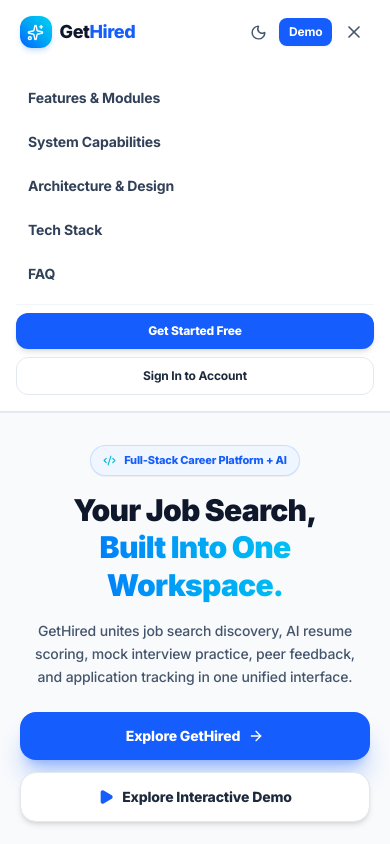
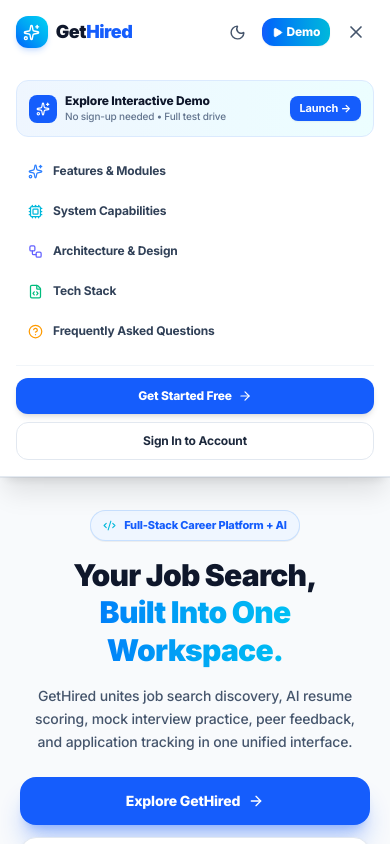
Before and after one commit to pohh09/gethired-ai-career-platform, a React (Vite) app in the folder client/: page / in a window 390 px wide. Both pictures are taken after a click on the button 354 px from the left and 32 px from the top of the page. Shown: the top 844 px of the page. Built offline with nearby package versions, Linux system fonts and the light colour scheme; no server answers.

Commit message:
feat(ui): improve mobile responsiveness for landing page and dashboard navbar

```diff
--- a/client/src/components/layout/NotificationDropdown.tsx
+++ b/client/src/components/layout/NotificationDropdown.tsx
@@ -82,7 +82,7 @@
             animate={{ opacity: 1, y: 0, scale: 1 }}
             exit={{ opacity: 0, y: 8, scale: 0.95 }}
             transition={{ duration: 0.14 }}
-            className="absolute right-0 mt-2 w-80 sm:w-96 rounded-2xl border border-slate-200/80 dark:border-slate-800 bg-white/95 dark:bg-slate-900/95 backdrop-blur-md shadow-xl py-2 z-50 overflow-hidden"
+            className="absolute -right-12 sm:right-0 mt-2 w-[calc(100vw-1.5rem)] max-w-sm rounded-2xl border border-slate-200/80 dark:border-slate-800 bg-white/95 dark:bg-slate-900/95 backdrop-blur-md shadow-xl py-2 z-50 overflow-hidden"
           >
             <div className="flex items-center justify-between px-4 py-2.5 border-b border-slate-100 dark:border-slate-800">
               <div className="flex items-center gap-2">
--- a/client/src/components/layout/ProfileDropdown.tsx
+++ b/client/src/components/layout/ProfileDropdown.tsx
@@ -88,7 +88,7 @@
             animate={{ opacity: 1, y: 0, scale: 1 }}
             exit={{ opacity: 0, y: 8, scale: 0.95 }}
             transition={{ duration: 0.14 }}
-            className="absolute right-0 mt-2 w-56 rounded-2xl border border-slate-200/80 dark:border-slate-800 bg-white/95 dark:bg-slate-900/95 backdrop-blur-md shadow-xl py-2 z-50 overflow-hidden"
+            className="absolute right-0 mt-2 w-56 max-w-[calc(100vw-1.5rem)] rounded-2xl border border-slate-200/80 dark:border-slate-800 bg-white/95 dark:bg-slate-900/95 backdrop-blur-md shadow-xl py-2 z-50 overflow-hidden"
           >
             <div className="px-4 py-3 border-b border-slate-100 dark:border-slate-800">
               <p className="text-xs font-bold text-slate-900 dark:text-slate-100">
--- a/client/src/pages/LandingPage.tsx
+++ b/client/src/pages/LandingPage.tsx
@@ -30,6 +30,7 @@
   X,
   Users,
   Flame,
+  HelpCircle,
 } from "lucide-react";
 import { useUIStore } from "../store/uiStore";
 
@@ -291,13 +292,13 @@
   return (
     <div className="min-h-screen bg-slate-50 dark:bg-slate-950 text-slate-900 dark:text-slate-100 transition-colors duration-200 overflow-x-hidden">
       {/* Navigation Header */}
-      <header className="sticky top-0 z-40 bg-white/90 dark:bg-slate-900/90 backdrop-blur-md border-b border-slate-200/80 dark:border-slate-800">
-        <div className="w-[92%] sm:w-[90%] max-w-[1750px] mx-auto px-1 sm:px-4 h-16 flex items-center justify-between">
-          <Link to="/landing" className="flex items-center gap-2 sm:gap-2.5">
+      <header className="sticky top-0 z-40 bg-white/90 dark:bg-slate-900/90 backdrop-blur-md border-b border-slate-200/80 dark:border-slate-800 transition-colors">
+        <div className="w-[94%] sm:w-[90%] max-w-[1750px] mx-auto px-1 sm:px-4 h-16 flex items-center justify-between">
+          <Link to="/landing" className="flex items-center gap-2 sm:gap-2.5 shrink-0">
             <div className="h-8 w-8 sm:h-9 sm:w-9 rounded-xl bg-gradient-to-tr from-blue-600 via-sky-500 to-cyan-400 text-white flex items-center justify-center font-extrabold text-base shadow-md shadow-blue-500/20 shrink-0">
               <Sparkles size={17} />
             </div>
-            <span className="text-lg sm:text-xl font-extrabold text-slate-900 dark:text-slate-100 tracking-tight">
+            <span className="text-lg sm:text-xl font-black text-slate-900 dark:text-slate-100 tracking-tight">
               Get
               <span className="text-blue-600 dark:text-cyan-400">Hired</span>
             </span>
@@ -341,7 +342,7 @@
           </div>
 
           {/* Desktop CTA & Theme Controls */}
-          <div className="hidden sm:flex items-center gap-2.5 sm:gap-3">
+          <div className="hidden sm:flex items-center gap-2.5 sm:gap-3 shrink-0">
             <button
               type="button"
               onClick={() => setTheme(theme === "dark" ? "light" : "dark")}
@@ -352,13 +353,13 @@
             </button>
             <Link
               to="/login"
-              className="px-3 sm:px-4 py-2 rounded-xl text-xs font-bold text-slate-700 dark:text-slate-300 hover:bg-blue-50 dark:hover:bg-slate-800 transition-colors"
+              className="px-3.5 py-2 rounded-xl text-xs font-extrabold text-slate-700 dark:text-slate-300 hover:bg-slate-100 dark:hover:bg-slate-800 transition-colors"
             >
               Sign In
             </Link>
             <Link
               to="/demo"
-              className="px-3.5 sm:px-4 py-2 rounded-xl bg-blue-600 hover:bg-blue-500 text-white text-xs font-bold shadow-md shadow-blue-600/30 flex items-center gap-1.5 transition-all"
+              className="px-4 py-2 rounded-xl bg-blue-600 hover:bg-blue-500 text-white text-xs font-extrabold shadow-md shadow-blue-600/30 flex items-center gap-1.5 transition-all"
             >
               <span>Explore Demo</span>
               <ArrowRight size={14} />
@@ -366,25 +367,26 @@
           </div>
 
           {/* Mobile Actions & Hamburger */}
-          <div className="flex sm:hidden items-center gap-1.5">
+          <div className="flex sm:hidden items-center gap-2 shrink-0">
             <button
               type="button"
               onClick={() => setTheme(theme === "dark" ? "light" : "dark")}
-              className="p-1.5 rounded-lg text-slate-600 dark:text-slate-300 hover:bg-slate-100 dark:hover:bg-slate-800 transition-colors"
+              className="p-2 rounded-xl text-slate-600 dark:text-slate-300 hover:bg-slate-100 dark:hover:bg-slate-800 transition-colors"
               aria-label="Toggle theme"
             >
               {theme === "dark" ? <Sun size={17} /> : <Moon size={17} />}
             </button>
             <Link
               to="/demo"
-              className="px-2.5 py-1.5 rounded-lg bg-blue-600 text-white text-xs font-bold shadow-xs"
+              className="px-2.5 py-1.5 rounded-xl bg-gradient-to-r from-blue-600 to-cyan-500 text-white text-xs font-extrabold shadow-xs flex items-center gap-1"
             >
-              Demo
+              <Play size={11} className="fill-white" />
+              <span>Demo</span>
             </Link>
             <button
               type="button"
               onClick={() => setMobileMenuOpen(!mobileMenuOpen)}
-              className="p-1.5 rounded-lg text-slate-600 dark:text-slate-300 hover:bg-slate-100 dark:hover:bg-slate-800 transition-colors"
+              className="p-2 rounded-xl text-slate-600 dark:text-slate-300 hover:bg-slate-100 dark:hover:bg-slate-800 transition-colors active:scale-95"
               aria-label="Open mobile navigation menu"
             >
               {mobileMenuOpen ? <X size={20} /> : <Menu size={20} />}
@@ -399,58 +401,88 @@
               initial={{ opacity: 0, height: 0 }}
               animate={{ opacity: 1, height: "auto" }}
               exit={{ opacity: 0, height: 0 }}
-              className="sm:hidden border-b border-slate-200 dark:border-slate-800 bg-white/95 dark:bg-slate-900/95 backdrop-blur-md px-4 py-4 space-y-3"
+              transition={{ duration: 0.2 }}
+              className="sm:hidden border-b border-slate-200/90 dark:border-slate-800/90 bg-white/95 dark:bg-slate-900/95 backdrop-blur-xl px-4 py-4 space-y-4 shadow-xl overflow-hidden"
             >
-              <nav className="flex flex-col space-y-2 text-sm font-bold text-slate-700 dark:text-slate-300">
+              <div className="p-3 rounded-xl bg-gradient-to-r from-blue-50 to-cyan-50 dark:from-blue-950/40 dark:to-cyan-950/40 border border-blue-100 dark:border-blue-900/50 flex items-center justify-between">
+                <div className="flex items-center gap-2">
+                  <div className="h-7 w-7 rounded-lg bg-blue-600 text-white flex items-center justify-center font-black text-xs shrink-0">
+                    <Sparkles size={14} />
+                  </div>
+                  <div>
+                    <h4 className="text-xs font-extrabold text-slate-900 dark:text-slate-100">
+                      Explore Interactive Demo
+                    </h4>
+                    <p className="text-[10px] text-slate-500 dark:text-slate-400 font-medium">
+                      No sign-up needed • Full test drive
+                    </p>
+                  </div>
+                </div>
+                <Link
+                  to="/demo"
+                  onClick={() => setMobileMenuOpen(false)}
+                  className="px-2.5 py-1 rounded-lg bg-blue-600 hover:bg-blue-500 text-white text-[11px] font-bold shrink-0 shadow-xs"
+                >
+                  Launch →
+                </Link>
+              </div>
+
+              <nav className="flex flex-col space-y-1 text-xs font-bold text-slate-700 dark:text-slate-300">
                 <a
                   href="#features"
                   onClick={() => setMobileMenuOpen(false)}
-                  className="px-3 py-2 rounded-xl hover:bg-slate-100 dark:hover:bg-slate-800"
+                  className="flex items-center gap-2.5 px-3 py-2.5 rounded-xl hover:bg-slate-100 dark:hover:bg-slate-800/70 transition-colors"
                 >
-                  Features & Modules
+                  <Sparkles size={15} className="text-blue-500" />
+                  <span>Features & Modules</span>
                 </a>
                 <a
                   href="#capabilities"
                   onClick={() => setMobileMenuOpen(false)}
-                  className="px-3 py-2 rounded-xl hover:bg-slate-100 dark:hover:bg-slate-800"
+                  className="flex items-center gap-2.5 px-3 py-2.5 rounded-xl hover:bg-slate-100 dark:hover:bg-slate-800/70 transition-colors"
                 >
-                  System Capabilities
+                  <Cpu size={15} className="text-cyan-500" />
+                  <span>System Capabilities</span>
                 </a>
                 <a
                   href="#architecture"
                   onClick={() => setMobileMenuOpen(false)}
-                  className="px-3 py-2 rounded-xl hover:bg-slate-100 dark:hover:bg-slate-800"
+                  className="flex items-center gap-2.5 px-3 py-2.5 rounded-xl hover:bg-slate-100 dark:hover:bg-slate-800/70 transition-colors"
                 >
-                  Architecture & Design
+                  <Workflow size={15} className="text-indigo-500" />
+                  <span>Architecture & Design</span>
                 </a>
                 <a
                   href="#tech-stack"
                   onClick={() => setMobileMenuOpen(false)}
-                  className="px-3 py-2 rounded-xl hover:bg-slate-100 dark:hover:bg-slate-800"
+                  className="flex items-center gap-2.5 px-3 py-2.5 rounded-xl hover:bg-slate-100 dark:hover:bg-slate-800/70 transition-colors"
                 >
-                  Tech Stack
+                  <FileCode size={15} className="text-emerald-500" />
+                  <span>Tech Stack</span>
                 </a>
                 <a
                   href="#faq"
                   onClick={() => setMobileMenuOpen(false)}
-                  className="px-3 py-2 rounded-xl hover:bg-slate-100 dark:hover:bg-slate-800"
+                  className="flex items-center gap-2.5 px-3 py-2.5 rounded-xl hover:bg-slate-100 dark:hover:bg-slate-800/70 transition-colors"
                 >
-                  FAQ
+                  <HelpCircle size={15} className="text-amber-500" />
+                  <span>Frequently Asked Questions</span>
                 </a>
               </nav>
 
-              <div className="pt-2 border-t border-slate-100 dark:border-slate-800 flex flex-col gap-2">
+              <div className="pt-3 border-t border-slate-100 dark:border-slate-800 flex flex-col gap-2">
                 <Link
                   to="/register"
                   onClick={() => setMobileMenuOpen(false)}
-                  className="w-full text-center py-2.5 rounded-xl bg-blue-600 text-white font-extrabold text-xs shadow-md"
+                  className="w-full text-center py-2.5 rounded-xl bg-blue-600 hover:bg-blue-500 text-white font-extrabold text-xs shadow-md flex items-center justify-center gap-1.5"
                 >
-                  Get Started Free
+                  <span>Get Started Free</span>
+                  <ArrowRight size={14} />
                 </Link>
                 <Link
                   to="/login"
                   onClick={() => setMobileMenuOpen(false)}
-                  className="w-full text-center py-2.5 rounded-xl border border-slate-200 dark:border-slate-700 text-slate-800 dark:text-slate-200 font-bold text-xs"
+                  className="w-full text-center py-2.5 rounded-xl border border-slate-200 dark:border-slate-700 text-slate-800 dark:text-slate-200 font-bold text-xs hover:bg-slate-50 dark:hover:bg-slate-800"
                 >
                   Sign In to Account
                 </Link>
```
Also changed, not shown: client/src/components/layout/Navbar.tsx (+47 -8 lines).
